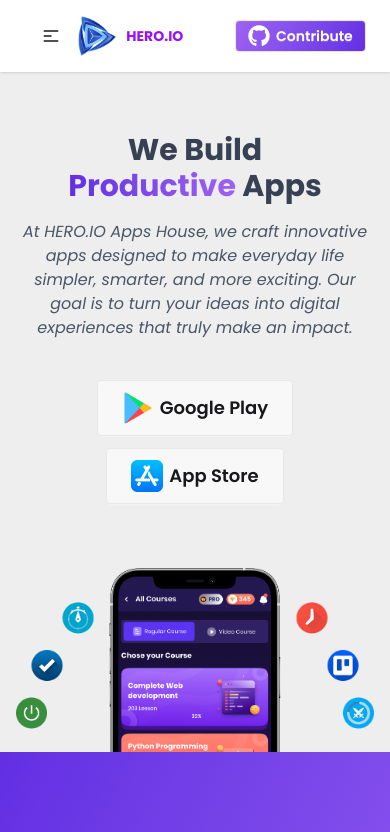
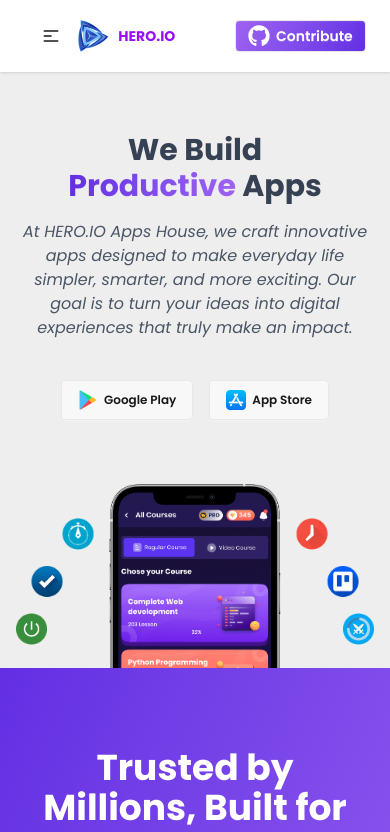
Before and after one commit to mdalamin0/Hero-IO-App-House, a React (Vite) app: page / in a window 390 px wide. Shown: the top 832 px of the page. Built offline with nearby package versions, Linux system fonts and the light colour scheme.

Commit message:
Use React Helmet for dynamic title and some bug fix

```diff
--- a/package.json
+++ b/package.json
@@ -14,6 +14,7 @@
     "axios": "^1.13.6",
     "react": "^19.1.1",
     "react-dom": "^19.1.1",
+    "react-helmet-async": "^3.0.0",
     "react-icons": "^5.6.0",
     "react-router": "^7.13.1",
     "react-toastify": "^11.0.5",
--- a/src/Components/Banner/Banner.jsx
+++ b/src/Components/Banner/Banner.jsx
@@ -13,9 +13,9 @@
           <span className='bg-gradient-to-r from-[#632EE3] to-[#9F62F2] bg-clip-text text-transparent'>Productive</span> Apps</h1>
         <p className='italic text-gray-600 dark:text-gray-400 mt-4 '>At HERO.IO Apps House, we craft innovative apps designed to make everyday life simpler, smarter, and more exciting. <br className='hidden md:flex' /> Our goal is to turn your ideas into digital experiences that truly make an impact.</p>
 
-        <div className=' my-10 flex flex-wrap items-center justify-center gap-3'>
-          <a href='https://play.google.com/store/apps?hl=en' target='_blank' className='btn btn-xl  text-lg font-semibold '> <img src={PlayStoreImg} alt="play store" className='w-8 h-8' /> Google Play</a>
-          <a href='https://www.apple.com/app-store/' target='_blank' className='btn btn-xl text-lg font-semibold'><img src={AppStoreImg} alt="app store" className='w-8 h-8' /> App Store</a>
+        <div className=' my-10 flex flex-wrap items-center justify-center gap-4'>
+          <a href='https://play.google.com/store/apps?hl=en' target='_blank' className='btn md:btn-xl text-[12px] md:text-lg md:font-semibold '> <img src={PlayStoreImg} alt="play store" className='w-5 md:w-8 h-5 md:h-8' /> Google Play</a>
+          <a href='https://www.apple.com/app-store/' target='_blank' className='btn md:btn-xl text-[12px] md:text-lg md:font-semibold'><img src={AppStoreImg} alt="app store" className='w-5 md:w-8 h-5 md:h-8' /> App Store</a>
         </div>
         <div>
           <img src={HeroImg} alt="Hero" className='pt-6 md:pt-10 mx-auto' />
--- a/src/Components/Header/NavBar.jsx
+++ b/src/Components/Header/NavBar.jsx
@@ -56,7 +56,7 @@
             </ul>
           </div>
           <Link to="/" className="text-sm md:text-xl font-bold flex items-center">
-            <img src={LogoImage} alt="Logo" className="h-10 w-10" /> <span className="uppercase text-purple-600 ml-2">Hero.Io</span>
+            <img src={LogoImage} alt="Logo" className="h-8 w-8 md:h-10 md:w-10" /> <span className="uppercase text-purple-600 ml-2">Hero.Io</span>
           </Link>
         </div>
         <div className="navbar-center hidden lg:flex">
--- a/src/Pages/AppDetails/AppDetails.jsx
+++ b/src/Pages/AppDetails/AppDetails.jsx
@@ -4,6 +4,7 @@
 import RatingChart from '../../Components/RatingChart/RatingChart';
 import { addAppsToLocalStorage, getStoredApps } from '../../Utilities/Utilities';
 import NoDataFound from '../../Shared/NoDataFound/NoDataFound';
+import { Helmet } from 'react-helmet-async';
 
 
 const AppDetails = () => {
@@ -32,9 +33,12 @@
   return (
     <>
       <div className='w-11/12 mx-auto pt-20 pb-10'>
+        <Helmet>
+          <title>Book Details | Hero Apps House</title>
+        </Helmet>
         <div className='flex flex-col lg:flex-row gap-5 items-stretch border-b-2 border-gray-300 pb-10'>
           <div className='flex-1 '>
-          <img src={image} alt="app" className='w-[350px] h-[350px] rounded-xl shadow-2xl'/>
+            <img src={image} alt="app" className='w-[350px] h-[350px] rounded-xl shadow-2xl' />
           </div>
           <div className='flex-2 '>
             <div className='border-b-2 border-purple-700 space-y-3 pb-4'>
@@ -42,14 +46,14 @@
               <p className='text-gray-600 dark:text-gray-400'>Developed by <span className='font-semibold text-purple-600'>productive.io</span></p>
             </div>
             <div className='mt-5'>
-            <AppDetailsStat appData={appData}/>
+              <AppDetailsStat appData={appData} />
             </div>
             <div className='mt-5'>
               <button onClick={() => handleInstall(id)} className={`btn md:btn-xl  bg-[#00D390] text-white shadow-xl hover:shadow-2xl btn-success  ${install ? "btn-disabled" : "skeleton"}`}>{install ? "Installed" : `Install Now (${size}MB)`} </button>
             </div>
           </div>
         </div>
-      <RatingChart appData={appData}/>
+        <RatingChart appData={appData} />
 
         <div className='mt-10'>
           <h2 className='text-3xl font-bold'>Description</h2>
--- a/src/Pages/Apps/Apps.jsx
+++ b/src/Pages/Apps/Apps.jsx
@@ -4,6 +4,7 @@
 import AppsCard from '../../Shared/AppsCard/AppsCard';
 import NoDataFound from '../../Shared/NoDataFound/NoDataFound';
 import Loader from '../../Shared/Loader/Loader';
+import { Helmet } from 'react-helmet-async';
 
 const Apps = () => {
   const allApps = useLoaderData();
@@ -13,6 +14,9 @@
   const searchesApps = allApps.filter(app => app.title.toLowerCase().includes(searchText.toLowerCase()) || app.companyName.toLowerCase().includes(searchText.toLowerCase()))
   return (
     <div className='w-11/12 mx-auto'>
+      <Helmet>
+        <title>All Apps | Hero Apps House</title>
+      </Helmet>
       <AppsPageHeading title={"Our All Applications"} des={"Explore All Apps on the Market developed by us. We code for Millions"} />
       <div className='flex flex-col-reverse md:flex-row gap-5 items-center justify-between mt-10'>
         <h3 className='text-2xl font-semibold'>({searchesApps.length}) Apps Found</h3>
--- a/src/Pages/ErrorPage/ErrorPage.jsx
+++ b/src/Pages/ErrorPage/ErrorPage.jsx
@@ -4,11 +4,11 @@
 
 const ErrorPage = () => {
   return (
-    <div className='flex flex-col justify-center items-center h-screen space-y-4'>
+    <div className='flex flex-col justify-center items-center h-screen space-y-4 text-center py-5 px-4'>
       <img src={ErrorImg} alt="Error Image" />
-      <h2 className='text-5xl font-semibold'>Oops, page not found!</h2>
-      <p className='text-gray-600 dark:text-gray-400 text-xl'>Sorry, the page you are looking for might be removed, renamed, or is temporarily unavailable.</p>
-      <Link to="/" className='btn btn-lg bg-gradient-to-r from-[#9F62F2] to-[#632EE3] text-white '>Go Back Home</Link>
+      <h2 className='text-3xl md:text-5xl font-semibold'>Oops, page not found!</h2>
+      <p className='text-gray-600 dark:text-gray-400 md:text-xl'>Sorry, the page you are looking for might be removed, renamed, or is temporarily unavailable.</p>
+      <Link to="/" className='btn btn-md md:btn-lg bg-gradient-to-r from-[#9F62F2] to-[#632EE3] text-white '>Go Back Home</Link>
     </div>
   );
 };
--- a/src/Pages/Installations/Installations.jsx
+++ b/src/Pages/Installations/Installations.jsx
@@ -6,6 +6,7 @@
 import InstalledAppsCard from '../../Components/InstalledAppsCard/InstalledAppsCard';
 import { toast } from 'react-toastify';
 import NoDataFound from '../../Shared/NoDataFound/NoDataFound';
+import { Helmet } from 'react-helmet-async';
 
 const Installations = () => {
   const appsData = useLoaderData();
@@ -28,11 +29,11 @@
   }
 
   const handleSort = (type) => {
-    if(type === 'high-low'){
+    if (type === 'high-low') {
       const sortByDescendingDownloads = [...installedApps].sort((a, b) => b.downloads - a.downloads);
       setInstalledApps(sortByDescendingDownloads);
     }
-    if(type === 'low-high'){
+    if (type === 'low-high') {
       const sortbyAscendingDownloads = [...installedApps].sort((a, b) => a.downloads - b.downloads);
       setInstalledApps(sortbyAscendingDownloads)
     }
@@ -40,6 +41,9 @@
 
   return (
     <div className='w-11/12 mx-auto'>
+      <Helmet>
+        <title>Installed Apps | Hero Apps House</title>
+      </Helmet>
       <AppsPageHeading title={"Your Installed Apps"} des={"Explore All Trending Apps on the Market developed by us"} />
       <div className='flex flex-col-reverse md:flex-row gap-5 items-center justify-between mt-10'>
         <h3 className='text-2xl font-semibold'>({installedApps.length}) Apps Found</h3>
--- a/src/main.jsx
+++ b/src/main.jsx
@@ -4,10 +4,13 @@
 import { RouterProvider } from 'react-router/dom'
 import { router } from './Routes/Routes.jsx'
 import { ToastContainer } from 'react-toastify'
+import { HelmetProvider } from 'react-helmet-async'
 
 createRoot(document.getElementById('root')).render(
   <StrictMode>
-    <RouterProvider router={router} />
-     <ToastContainer />
+    <HelmetProvider>
+      <RouterProvider router={router} />
+      <ToastContainer />
+    </HelmetProvider>
   </StrictMode>
 )
```
Also changed, not shown: 1 other file (tests, documents, lock files or other folders). Lines whose indentation alone changed are shown as unchanged.
